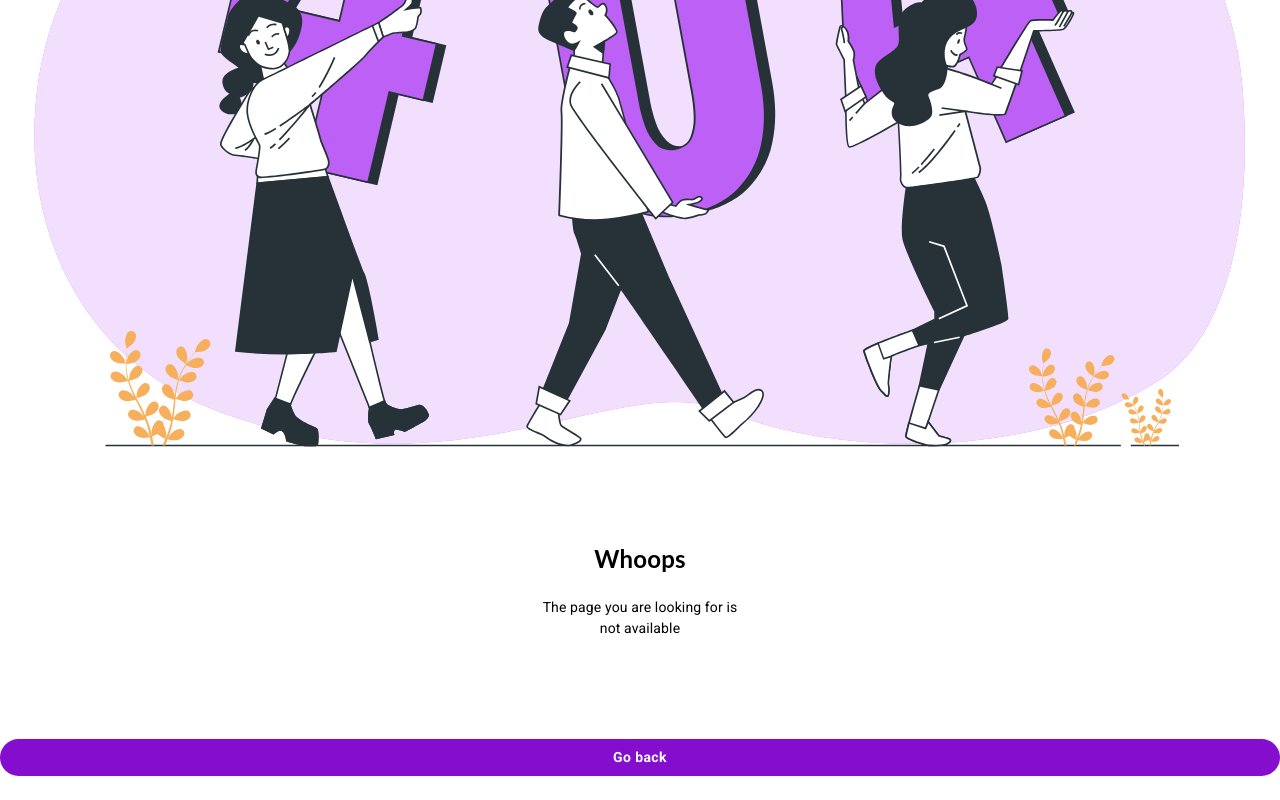
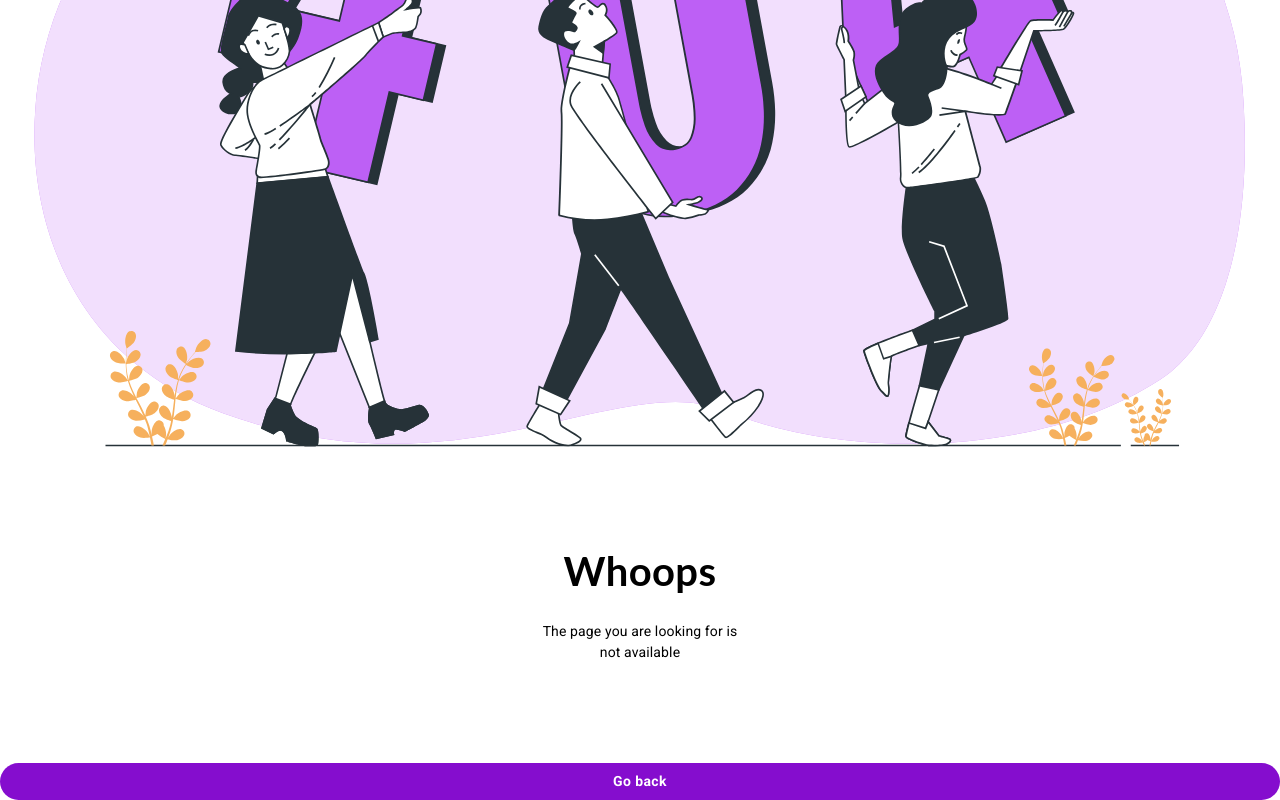
Before and after one commit to Snowwhite-Workshop/ship-secure-frontend, a React (Create React App) app: page / in a window 1280 px wide. Shown: the part 399-1199 px from the top of the page. Before the commit the page ends 1175 px from the top, so only its background shows below. Built offline with nearby package versions, Linux system fonts and the light colour scheme.

Commit message:
Error 404 page

```diff
--- a/src/components/atoms/HeaderText.js
+++ b/src/components/atoms/HeaderText.js
@@ -4,12 +4,12 @@ import Typography from "@mui/material/Typography";
 export default function HeaderText(props) {
   const {
     color = "#850DCE",
-    size = "24px",
+    size="40px",
     text,
     weight = "700",
     align = "center",
-    padding = '',
-    paddingTop='',
+    padding,
+    paddingTop,
   } = props;
   return (
     <Typography
```
